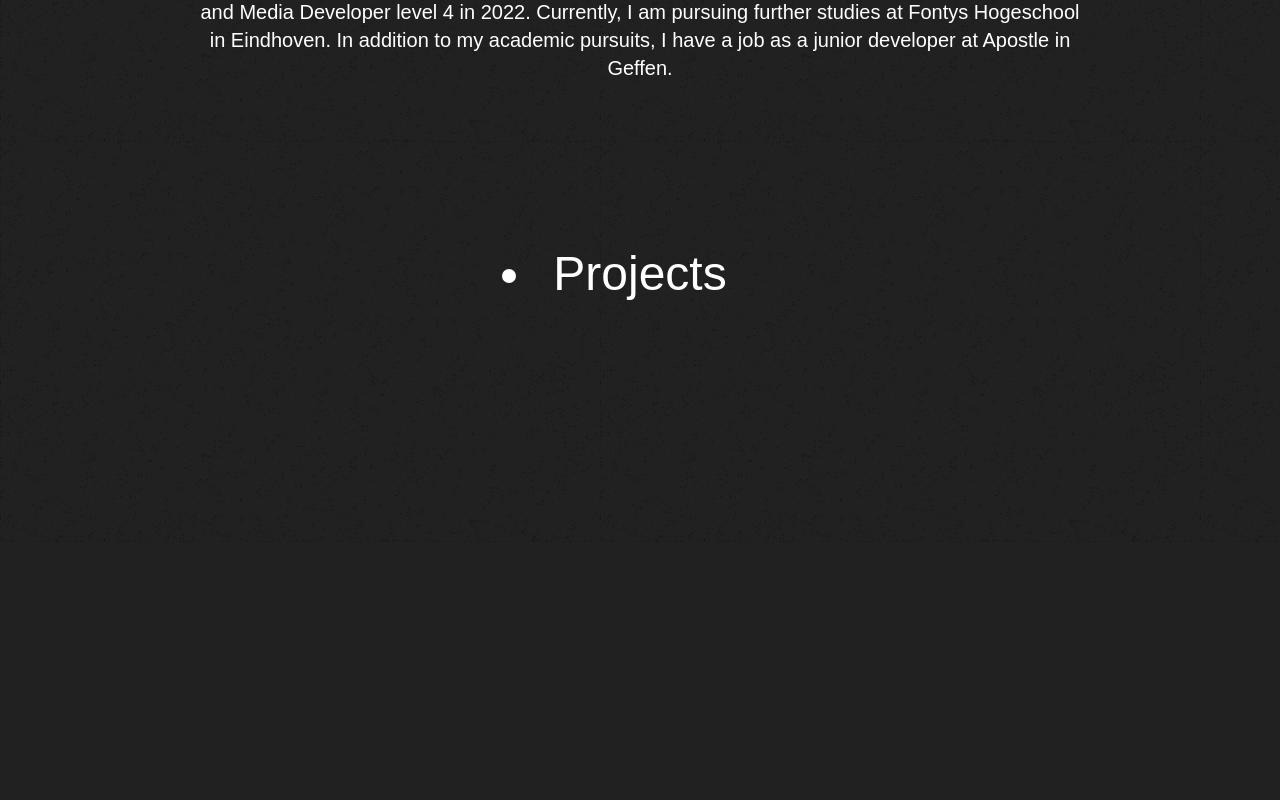
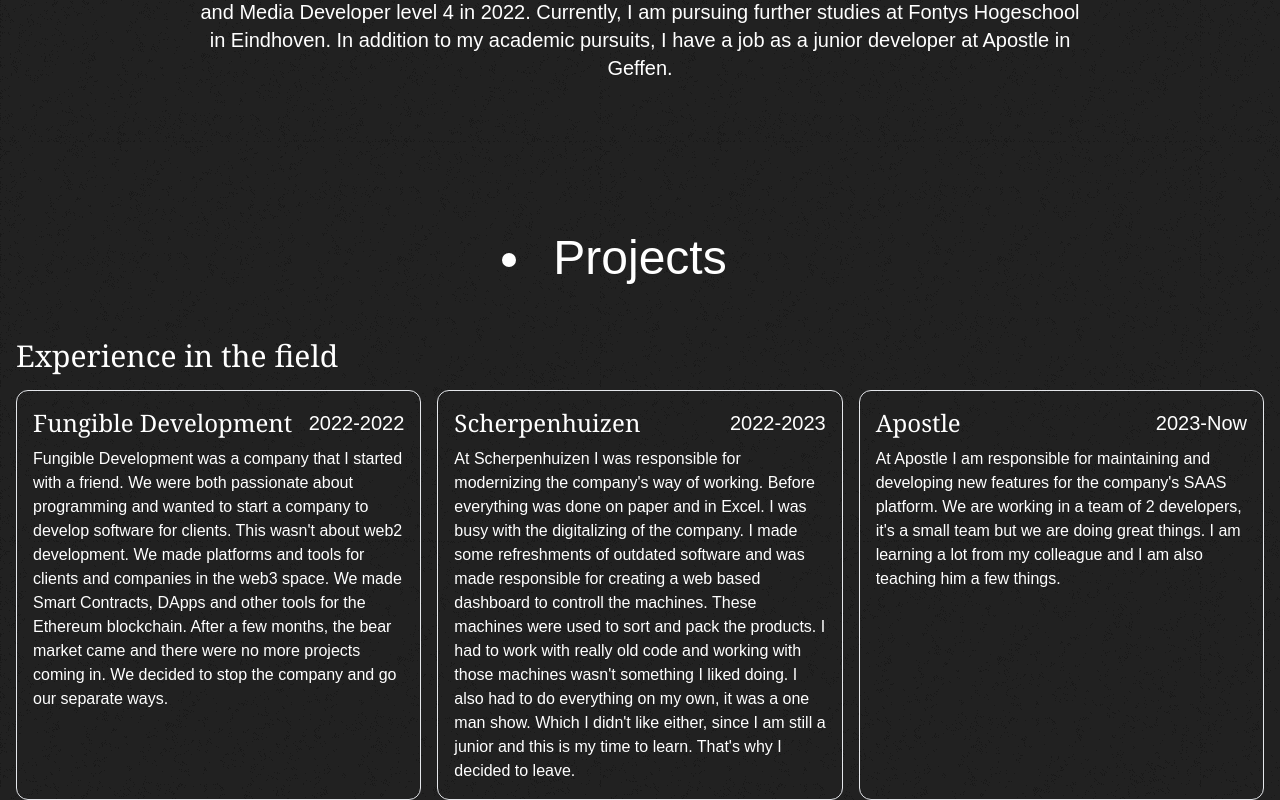
Before and after one commit to XavegX367/portfolio, a React (Vite) app: page / in a window 1280 px wide. Shown: the part 258-1058 px from the top of the page. Before the commit the page ends 800 px from the top, so only its background shows below. Built offline with nearby package versions, Linux system fonts and the light colour scheme.

Commit message:
added more info

```diff
--- a/src/components/Home/Landing.jsx
+++ b/src/components/Home/Landing.jsx
@@ -16,8 +16,61 @@
                 </span>
             </div>
 
-            <div className="flex justify-center mt-72 flex-col md:flex-row md:m-40">
+            <div className="flex justify-center mt-20 flex-col md:flex-row md:m-36">
                 <BulletinBtn name={navigation_items[1].name} path={navigation_items[1].path}/>
+            </div>
+
+            <div className="flex justify-center md:-mt-24 px-4 flex-col">
+                <h1 className="text-2xl md:text-3xl">Experience in the field</h1>
+                <div className="flex-col md:flex-row flex gap-x-4">
+
+                    <div className="flex flex-col px-4 gap-x-4 gap-y-2 mt-4 border rounded-xl p-4 md:w-2/6">
+                        <div className="flex justify-between">
+                            <h1 className="text-xl md:text-2xl">Fungible Development</h1>
+                            <span className="text-lg md:text-xl mt-0.5">2022-2022</span>
+                        </div>
+
+                        <span className="text-base">
+                            Fungible Development was a company that I started with a friend. We were both passionate about programming
+                            and wanted to start a company to develop software for clients.
+                            This wasn't about web2 development. We made platforms and tools for clients and
+                            companies in the web3 space. We made Smart Contracts, DApps and other tools for the Ethereum blockchain.
+                            After a few months, the bear market came and there were no more projects coming in. We decided to stop the
+                            company and go our separate ways.
+                        </span>
+                    </div>
+
+                    <div className="flex flex-col px-4 gap-x-4 gap-y-2 mt-4 border rounded-xl p-4 md:w-2/6">
+                        <div className="flex justify-between">
+                            <h1 className="text-2xl">Scherpenhuizen</h1>
+                            <span className="text-xl mt-0.5">2022-2023</span>
+                        </div>
+
+                        <span className="text-base">
+                            At Scherpenhuizen I was responsible for modernizing the company's way of working.
+                            Before everything was done on paper and in Excel. I was busy with the digitalizing of the company.
+                            I made some refreshments of outdated software and was made responsible for creating a
+                            web based dashboard to controll the machines. These machines were used to sort and pack the products.
+                            I had to work with really old code and working with those machines wasn't something I liked doing.
+                            I also had to do everything on my own, it was a one man show. Which
+                            I didn't like either, since I am still a junior and this is my time to learn. That's why I decided to leave.
+                        </span>
+                    </div>
+
+                    <div className="flex flex-col px-4 gap-x-4 gap-y-2 mt-4 border rounded-xl p-4 md:w-2/6">
+                        <div className="flex justify-between">
+                            <h1 className="text-2xl">Apostle</h1>
+                            <span className="text-xl mt-0.5">2023-Now</span>
+                        </div>
+
+                        <span className="text-base">
+                            At Apostle I am responsible for maintaining and developing new features for the company's SAAS platform.
+                            We are working in a team of 2 developers, it's a small team but we are doing great things.
+                            I am learning a lot from my colleague and I am also teaching him a few things.
+                        </span>
+                    </div>
+
+                </div>
             </div>
         </div>
     )
--- a/src/pages/Project.jsx
+++ b/src/pages/Project.jsx
@@ -278,11 +278,13 @@
                     {project.professional_identity.text}
                   </p>
 
-
-                  <p className='text-base flex flex-wrap pl-4 md:mt-4 md:w-2/5'>
+                  {
+                    (project.professional_identity.reflection !== undefined) ?
+                    <p className='text-base flex flex-wrap pl-4 md:mt-4 md:w-2/5'>
                     <span className='italic'>Reflection:</span>
                     <span className='pl-2'>{project.professional_identity.reflection}</span>
-                  </p>
+                  </p> : null
+                  }
 
                   {
                     (project.professional_identity.links !== undefined) ?
--- a/src/utils/projects.json
+++ b/src/utils/projects.json
@@ -9,16 +9,22 @@
         "design_urls": [],
         "used_languages": ["React", "TailwindCSS"],
         "description": "This portfolio was made as a refreshment of my old portfolio. Besides that we got the assignment to make ourselve a professional identity.",
-        "tags": ["development", "research", "professional_identity"],
-        "interactive_media": [],
-        "development": [],
+        "tags": ["development", "design", "research", "professional_identity"],
+        "development": {
+        "text": "I have used React and TailwindCSS for this portfolio. I have used React because I am familiar with it and I like the way it works. I have used TailwindCSS because I have been using it for a while now and I wanted to have the layout of my portfolio to be ready as soon as possible. ",
+        "reflection": "I enjoyed building this portfolio I have learned somethings about tracking the mouse and became more advanced in loading in data with Json files."
+        },
         "design": {
             "text": "The portfolio's design itself is based on the portfolio of Valentina Pastushenko. After looking at various websites I found her portfolio to be the most appealing to me. I really liked the way she used the colors, a very dark theme with some small colors on events, the filters and the mouse tracker.",
             "reflection": "I thought it was a good idea to just copy parts of her portfolio and change some things a little bit without creating a Figma design. After creating this portfolio I can tell that this really wasn't the way to go. I have refactored the pages a lot of times and I still think it isn't there. I would have been better of creating a Figma design at first."
         },
-        "research": [],
-        "communication": [],
-        "professional_identity": []
+        "research": {
+            "text": "Before building the portfolio I have done some research on what kind of style I would like to use. I have looked at various award winning websites and also a website of an colleague of mine. I noticed how allmost all sites make use of a mousetracker and a lot of them use cool hovering effects. I have also looked at the portfolio of Valentina Pastushenko and decided to use her portfolio as a base for my portfolio.",
+            "reflection": "I think the research phase went pretty well, since I already kind of knew what direction I wanted to go in. I have learned a lot about the use of colors and how to make a portfolio that is appealing to the eye."
+        },
+        "professional_identity": {
+            "text": "I have spent some time building this portfolio and I have advanced my skills in React and animation skills with TailwindCSS from it. I found out it really is better to first create a design in Figma before starting to code"
+        }
     },
     {
         "name": "Tict",
```
